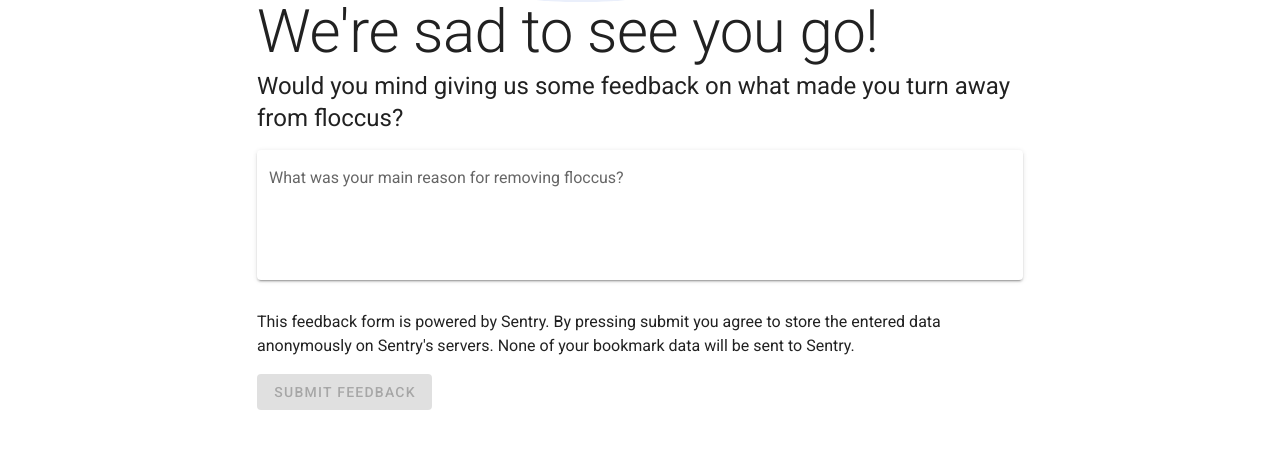
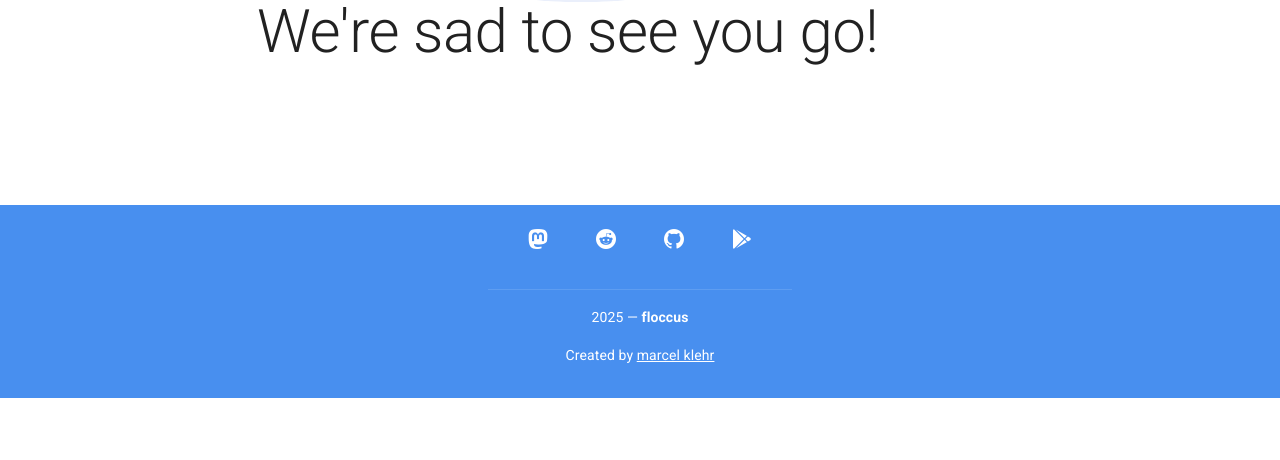
Before and after one commit to floccusaddon/nuxt-website, a Nuxt app: page /uninstall in a window 1280 px wide. Shown: the part 402-862 px from the top of the page. After the commit the page ends 800 px from the top, so only its background shows below. Built offline with nearby package versions, Linux system fonts and the light colour scheme.

Commit message:
fix: Remove Sentry integration

```diff
--- a/package.json
+++ b/package.json
@@ -15,7 +15,6 @@
   },
   "dependencies": {
     "@nuxtjs/markdownit": "2.x",
-    "@sentry/browser": "8.x",
     "core-js": "^3.19.3",
     "nuxt": "2.x",
     "vue": "^2.6.14",
--- a/pages/uninstall.vue
+++ b/pages/uninstall.vue
@@ -4,72 +4,14 @@
       <v-col cols="10" sm="8">
         <v-img src="/undraw_heartbroken.svg" max-width="400"/>
         <h1 class="headline text-h2">We're sad to see you&nbsp;go!</h1>
-        <p class="subtitle-2 text-h5 mt-2">
-          Would you mind giving us some feedback on what made you turn away from floccus?
-        </p>
-        <v-textarea
-          v-model="message"
-          auto-grow
-          solo
-          label="What was your main reason for removing floccus?">
-          >
-        </v-textarea>
-        <p>This feedback form is powered by Sentry. By pressing submit you agree to store the entered data anonymously on Sentry's servers. None of your bookmark data will be sent to Sentry.</p>
-        <v-btn
-          :disabled="!submitEnabled"
-          color="primary"
-          @click="onSubmit()">
-          Submit feedback
-        </v-btn>
       </v-col>
     </v-row>
   </div>
 </template>
 
 <script>
-import * as Sentry from '@sentry/browser'
-Sentry.setTag('platform', 'web')
-Sentry.setTag('uninstalled', true)
-const dsn = 'https://836f0f772fbf2e12b9dd651b8e6b6338@o4507214911307776.ingest.de.sentry.io/4507216408870992'
-
 export default {
   name: 'UninstallPage',
-  data() {
-    return {
-      email: '',
-      message: '',
-    }
-  },
-  computed: {
-    submitEnabled() {
-      return this.message.length > 0
-    },
-    version() {
-      const params = (new URL(window.location.href)).searchParams
-      return params.get('version')
-    }
-  },
-  methods: {
-    async onSubmit() {
-      if (!this.submitEnabled) {
-        return
-      }
-      if (!(await Sentry.isInitialized())) {
-        Sentry.init({
-          dsn,
-          integrations: [],
-          sampleRate: 0,
-          release: this.version,
-          debug: true,
-        })
-      }
-      Sentry.captureFeedback({
-        message: this.message,
-      })
-      this.message = ''
-      alert('Thank you for your feedback!')
-    }
-  },
   head: {
     title: 'Goodbye',
     meta: [
```
Also changed, not shown: 1 other file (tests, documents, lock files or other folders).
